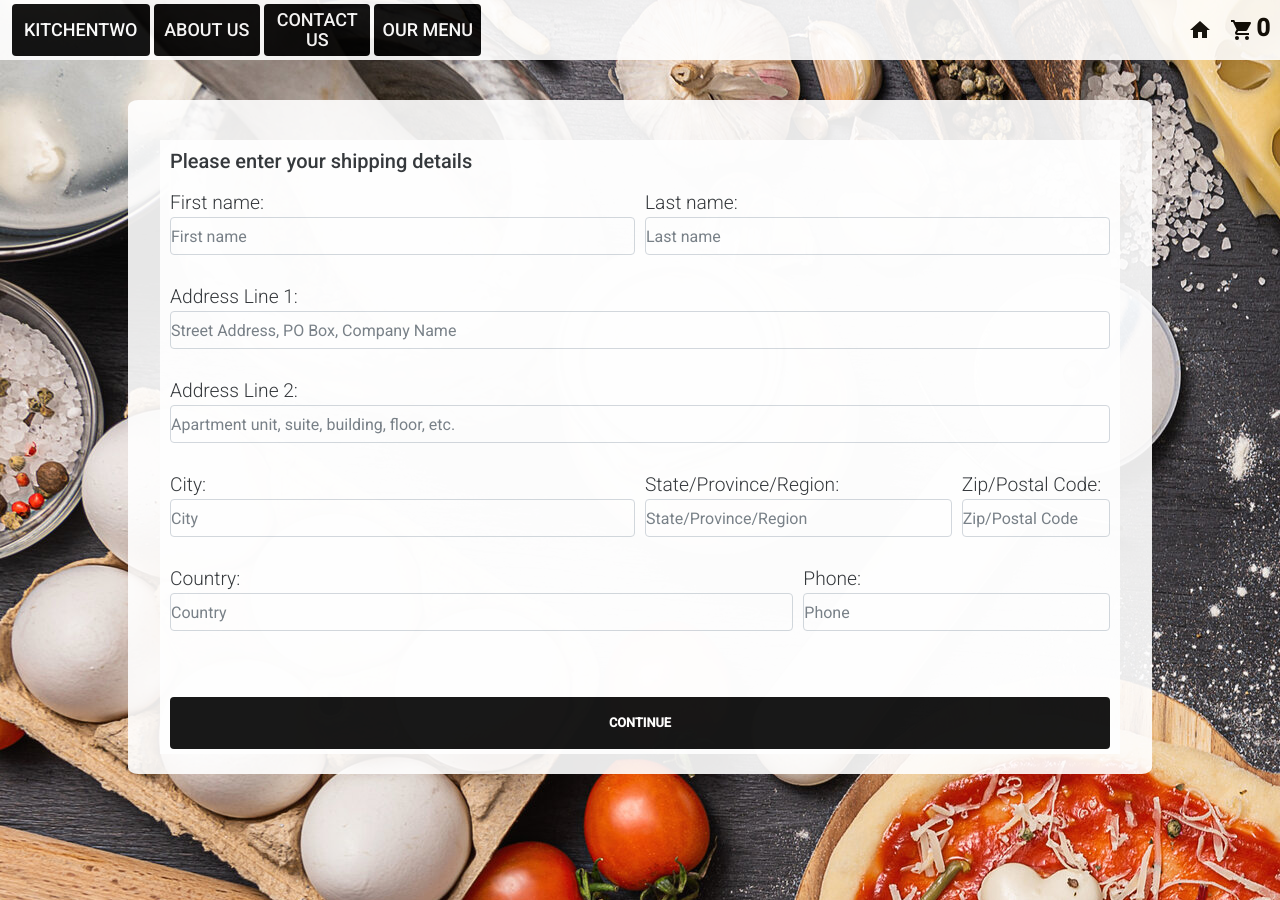
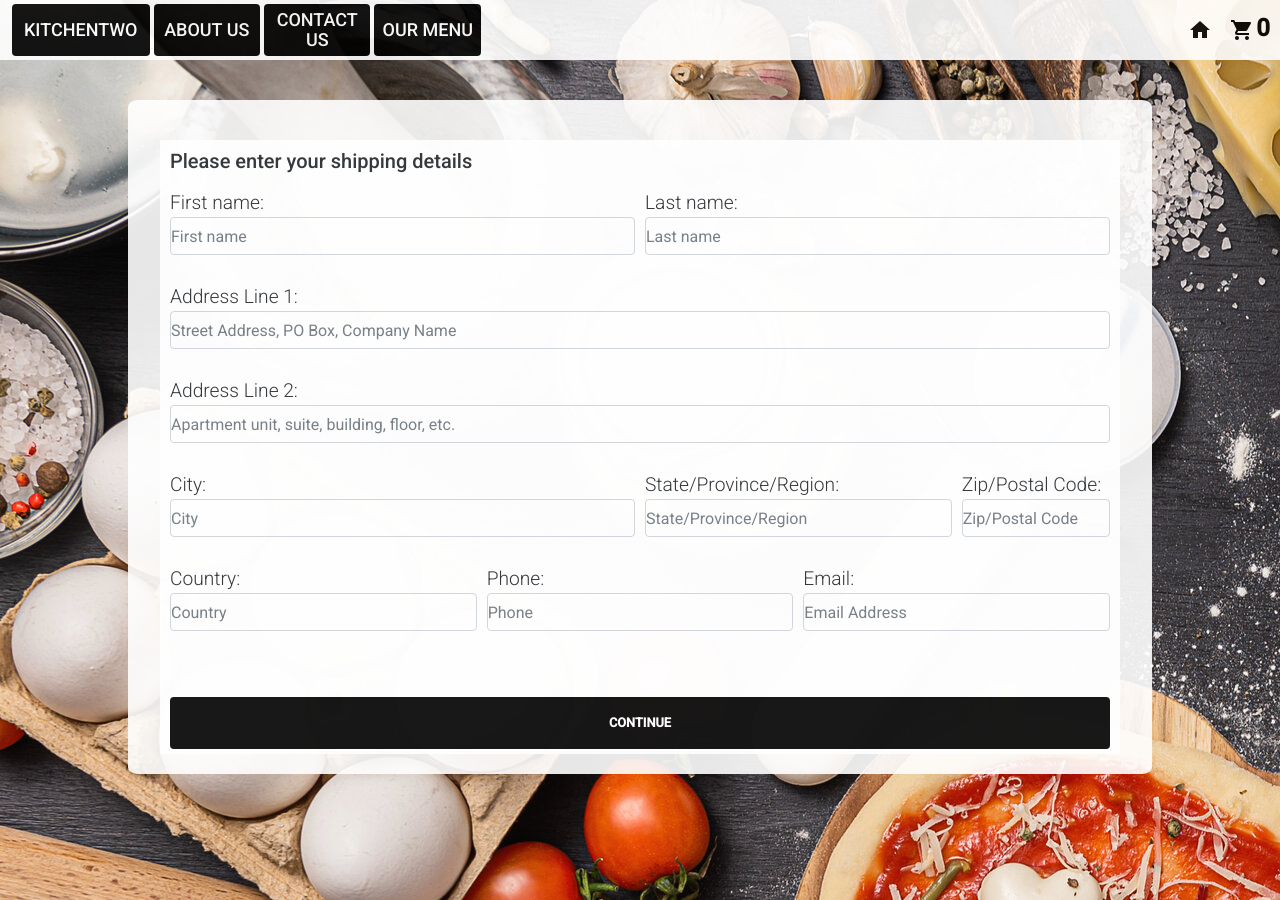
Before and after one commit to srcohen22/CSE5234, an Angular app in the folder frontend/my-app/: page /shipping in a window 1280 px wide. Built offline with nearby package versions, Linux system fonts and the light colour scheme.

Commit message:
Added email into shipping info, form, and confirmation

```diff
--- a/frontend/my-app/src/app/confirmation/confirmation.component.html
+++ b/frontend/my-app/src/app/confirmation/confirmation.component.html
@@ -30,7 +30,7 @@
             <div class="confirm-background">
                 <div class="confirm-text">
                     <h1>You are all set!</h1>
-                    <h2>We'll send a confirmation and delivery updates to buckeyeBrutus@osu.edu</h2>
+                    <h2>We'll send a confirmation and delivery updates to {{email}}</h2>
                     <h2>Order Number #{{order_num}}</h2>
                     <h2>Payment Confirmation ID #{{payment_id}}</h2>
                     <img src="assets/tick2.jpg" alt="Tick" height="200">
--- a/frontend/my-app/src/app/confirmation/confirmation.component.ts
+++ b/frontend/my-app/src/app/confirmation/confirmation.component.ts
@@ -14,7 +14,8 @@ export class ConfirmationComponent implements OnInit {
   wait=true;
   cart=true;
   order_num='0';
-  payment_id='0'
+  payment_id='0';
+  email = '';
   items = this.cartService.items;
   cust_details=this.customerService.shipping
   payment_details=this.customerService.payment
@@ -30,7 +31,8 @@ export class ConfirmationComponent implements OnInit {
           if(order.length != 0)
           {
             this.order_num=order["order"];
-            this.payment_id=order["payment"]
+            this.payment_id=order["payment"];
+            this.email = this.cust_details[0].email;
             this.status=true;
             //this.cartService.clearCart();
           }
--- a/frontend/my-app/src/app/shipping/shipping.component.html
+++ b/frontend/my-app/src/app/shipping/shipping.component.html
@@ -40,7 +40,7 @@
                 </div>
 
                 <div class="form-row">
-                    <div class="form-group col-md-8">
+                    <div class="form-group col-md-4">
                         <label for="country" class="form-label">Country: </label>
                         <input #country value="{{shippingInfo.country}}" type="text" id="country" placeholder="Country" class="form-control">
                     </div>
@@ -48,9 +48,13 @@
                         <label for="phone-num" class="form-label">Phone: </label>
                         <input #phone value="{{shippingInfo.phone}}" type="text" id="phone-num" placeholder="Phone" class="form-control">
                     </div>
+                    <div class="form-group col-md-4">
+                        <label for="email" class="form-label">Email: </label>
+                        <input #email value="{{shippingInfo.email}}" type="text" id="email" placeholder="Email Address" class="form-control">
+                    </div>
                 </div>
             </form>
-            <button (click)="submitShipping(shipping_first.value,shipping_last.value, address.value, address2.value, city.value, state.value, zip.value, country.value, phone.value)" routerLink="/payment" routerLinkActive="active" class="button">Continue</button>
+            <button (click)="submitShipping(shipping_first.value,shipping_last.value, address.value, address2.value, city.value, state.value, zip.value, country.value, phone.value, email.value)" routerLink="/payment" routerLinkActive="active" class="button">Continue</button>
         </div>
     </div>
 
--- a/frontend/my-app/src/app/shipping/shipping.component.ts
+++ b/frontend/my-app/src/app/shipping/shipping.component.ts
@@ -27,7 +27,7 @@ export class ShippingComponent implements OnInit {
     this.shippingInfo = this.customerService.getShipping();
   }
 
-  submitShipping(shipping_first: string, shipping_last: string, address: string, address2: string, city: string, state: string, zip: string, country: string, phone: string) {
+  submitShipping(shipping_first: string, shipping_last: string, address: string, address2: string, city: string, state: string, zip: string, country: string, phone: string, email: string) {
     this.shippingInfo.first_name = shipping_first
     this.shippingInfo.last_name = shipping_last
     this.shippingInfo.address = address
@@ -37,7 +37,9 @@ export class ShippingComponent implements OnInit {
     this.shippingInfo.zip = parseInt(zip)
     this.shippingInfo.country = country
     this.shippingInfo.phone = phone
+    this.shippingInfo.email = email
     this.customerService.addShipping(this.shippingInfo)
+    console.log(this.shippingInfo.email)
   }
 
 }
--- a/frontend/my-app/src/app/shipping/shippingInfo.ts
+++ b/frontend/my-app/src/app/shipping/shippingInfo.ts
@@ -8,4 +8,5 @@ export interface ShippingInfo {
     zip: number;
     country: string;
     phone: string;
+    email: string;
 }
```
